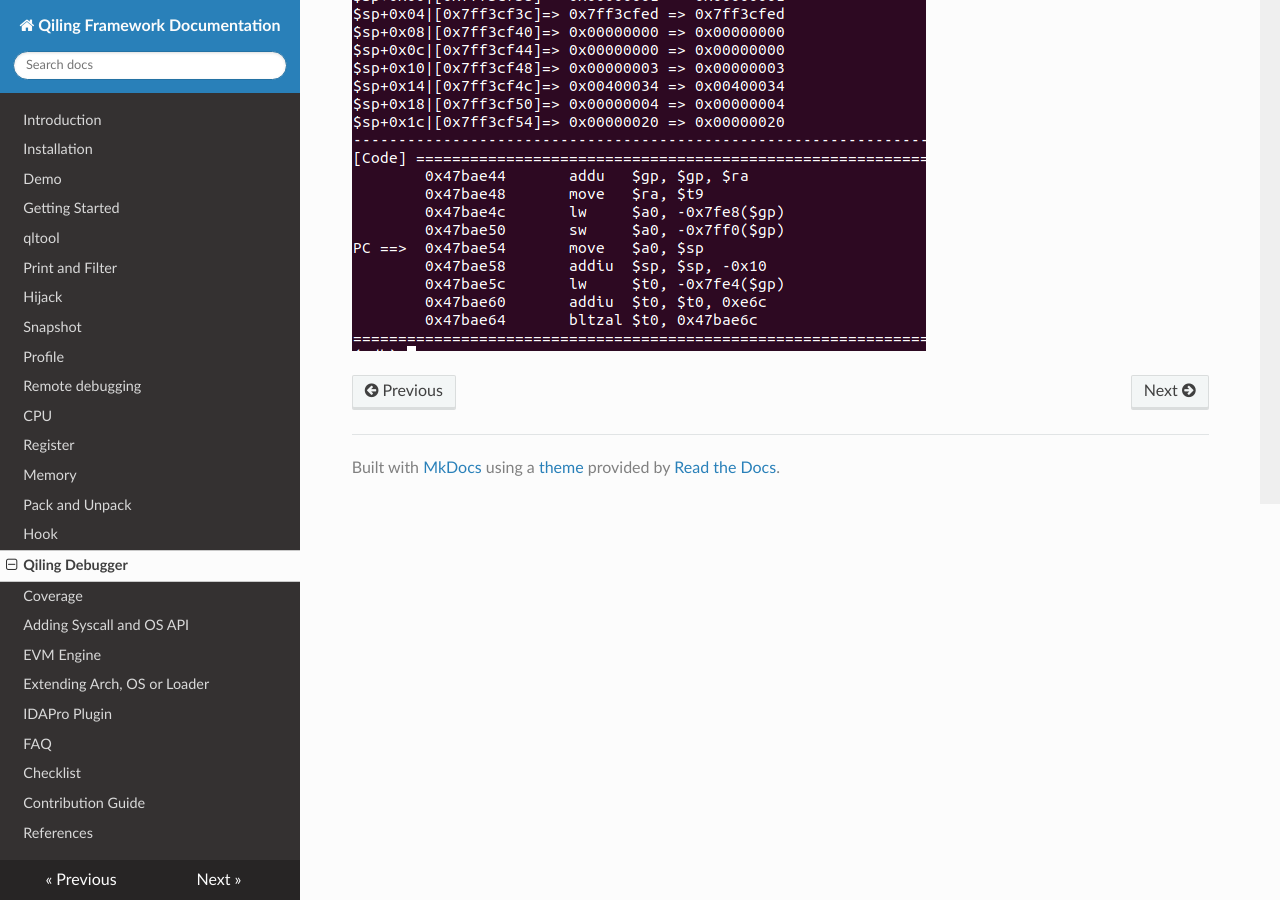
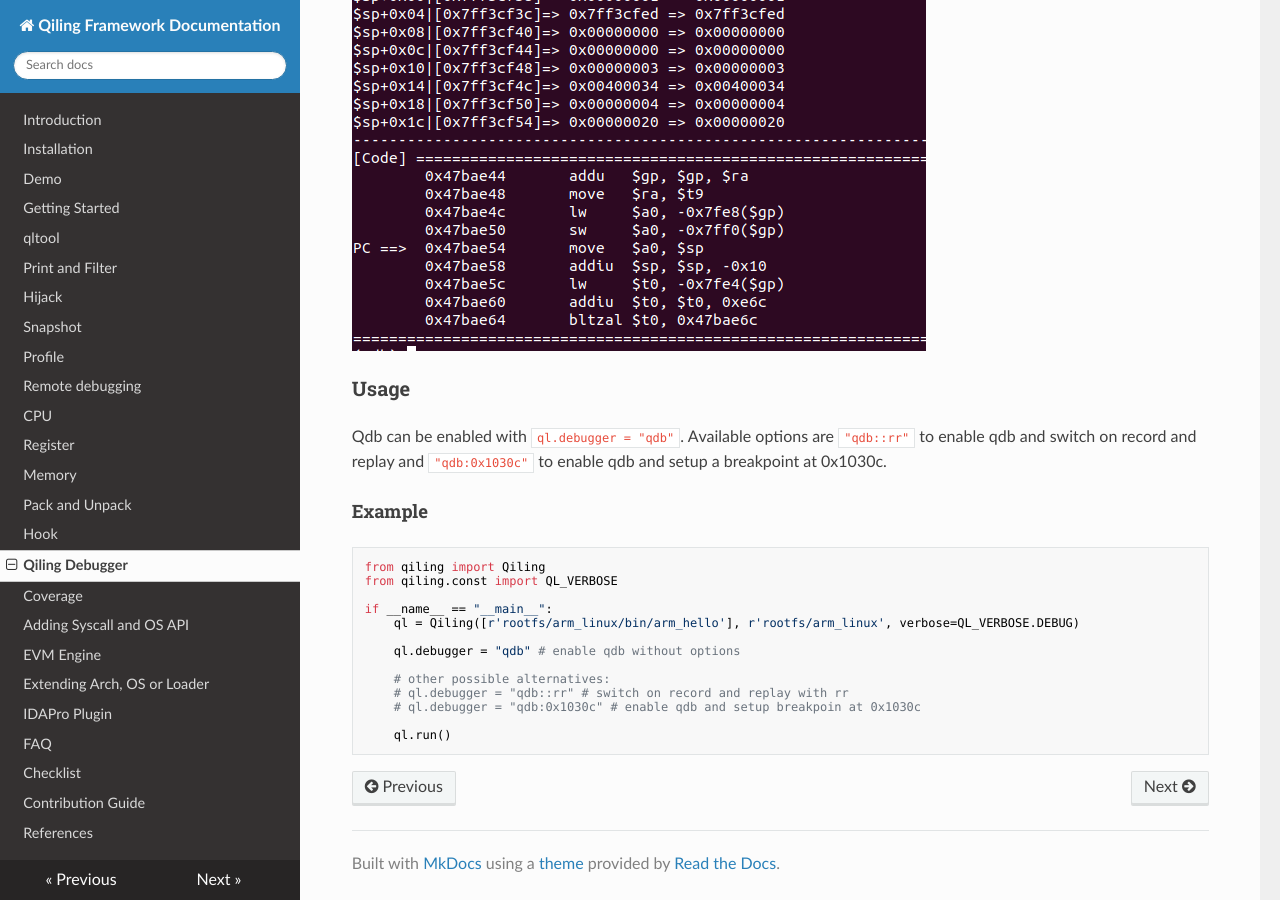
Before and after one commit to qilingframework/rtfd.io, an MkDocs documentation site: the page built from docs/qdb.md, in a window 1280 px wide and 900 px high, scrolled down 3804 px. Built offline with MkDocs 1.6.1, drawn with Linux system fonts in a browser that asks for light colours; nearby versions of some CDN libraries.

Commit message:
Add usage and an example to Qdb documentation

````diff
--- a/docs/qdb.md
+++ b/docs/qdb.md
@@ -37,3 +37,25 @@ This plugin is a modified version from [Qdb](https://github.com/ucgJhe/Qdb)
     - 2. make sure run qdb with option `rr=True`
 
 ![](img/qdb_step_backward.png)
+
+### Usage
+
+Qdb can be enabled with `ql.debugger = "qdb"`. Available options are `"qdb::rr"` to enable qdb and switch on record and replay and `"qdb:0x1030c"` to enable qdb and setup a breakpoint at 0x1030c.
+
+#### Example
+
+```python
+from qiling import Qiling
+from qiling.const import QL_VERBOSE
+
+if __name__ == "__main__":
+    ql = Qiling([r'rootfs/arm_linux/bin/arm_hello'], r'rootfs/arm_linux', verbose=QL_VERBOSE.DEBUG)
+
+    ql.debugger = "qdb" # enable qdb without options
+
+    # other possible alternatives:
+    # ql.debugger = "qdb::rr" # switch on record and replay with rr
+    # ql.debugger = "qdb:0x1030c" # enable qdb and setup breakpoin at 0x1030c
+
+    ql.run()
+```
````
